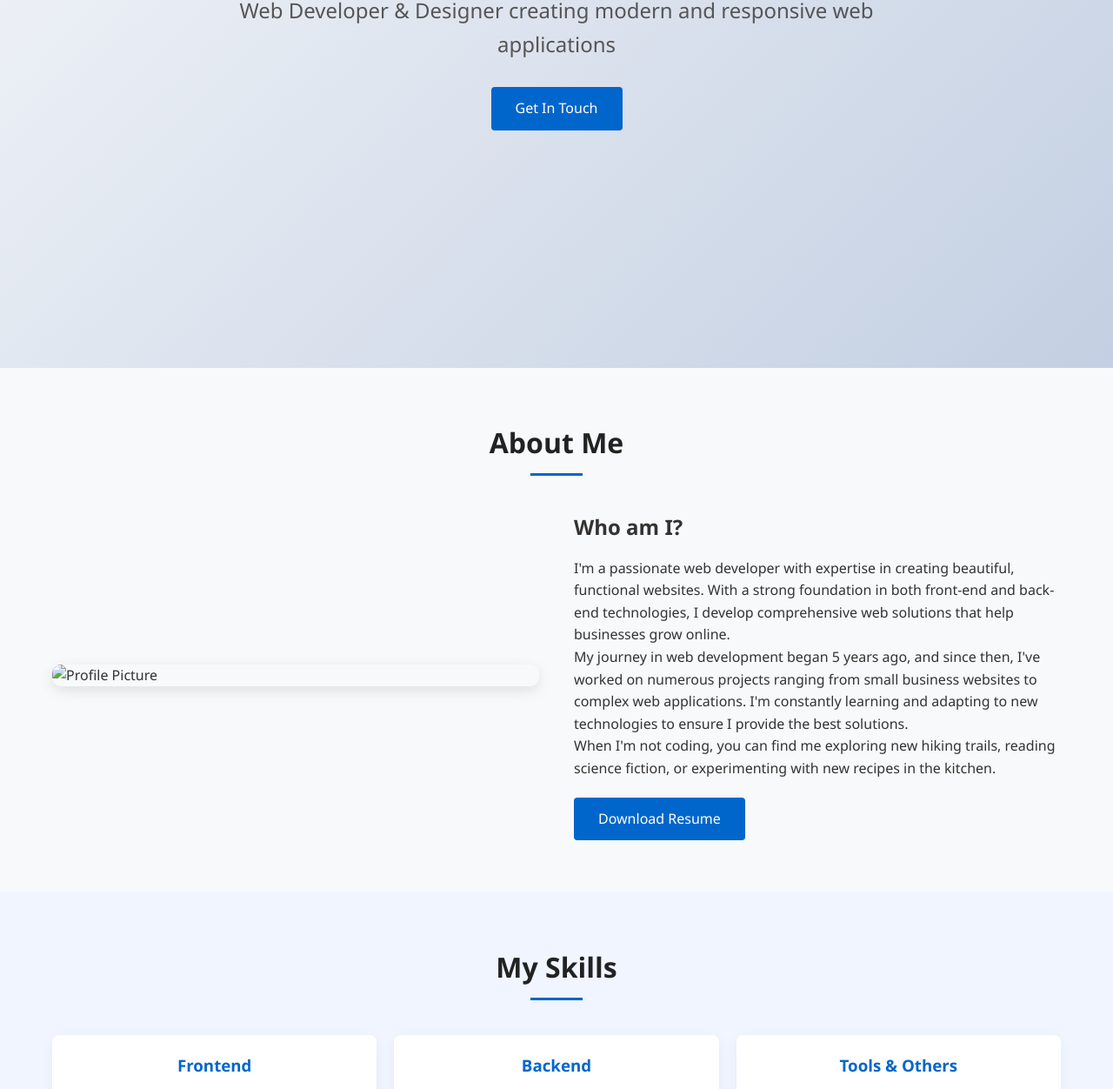
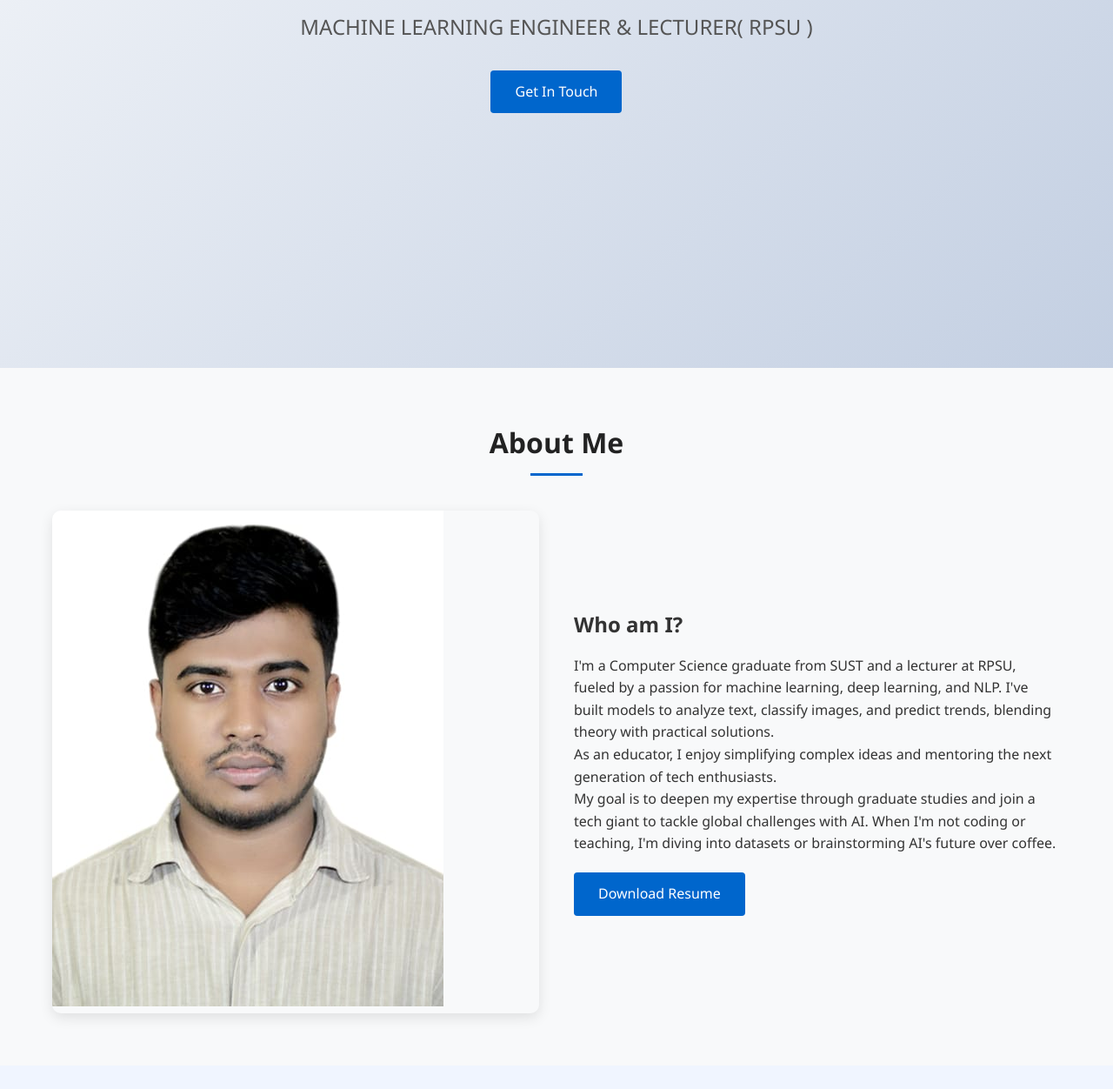
Before and after one commit to ShafaetUllah032/portfolio_temp, a plain HTML site: page index.html in a window 1280 px wide. Shown: the part 377-1629 px from the top of the page at 87% size. Drawn offline with Linux system fonts and the light colour scheme.

Commit message:
first commit

```diff
--- a/index.html
+++ b/index.html
@@ -475,7 +475,7 @@
     <!-- Header -->
     <header>
         <div class="container nav-container">
-            <a href="#" class="logo">My Portfolio</a>
+            <a href="#" class="logo">SAFAET</a>
             <nav>
                 <ul class="nav-menu">
                     <li class="nav-item"><a href="#hero" class="nav-link">Home</a></li>
@@ -497,8 +497,8 @@
     <section id="hero" class="hero">
         <div class="container">
             <div class="hero-content">
-                <h1 class="hero-title">Hi, I'm <span style="color: #0066cc;">Your Name</span></h1>
-                <p class="hero-subtitle">Web Developer & Designer creating modern and responsive web applications</p>
+                <h1 class="hero-title">Hi, I'm <span style="color: #0066cc;">MD. SAFAET ULLAH</span></h1>
+                <p class="hero-subtitle">MACHINE LEARNING ENGINEER & LECTURER( RPSU )</p>
                 <a href="#contact" class="btn">Get In Touch</a>
             </div>
         </div>
@@ -510,14 +510,14 @@
             <h2 class="section-title">About Me</h2>
             <div class="about-content">
                 <div class="about-img">
-                    <img src="/api/placeholder/400/400" alt="Profile Picture">
+                    <img src="0_photo.jpg" alt="Profile Picture">
                 </div>
                 <div class="about-text">
                     <h3>Who am I?</h3>
-                    <p>I'm a passionate web developer with expertise in creating beautiful, functional websites. With a strong foundation in both front-end and back-end technologies, I develop comprehensive web solutions that help businesses grow online.</p>
-                    <p>My journey in web development began 5 years ago, and since then, I've worked on numerous projects ranging from small business websites to complex web applications. I'm constantly learning and adapting to new technologies to ensure I provide the best solutions.</p>
-                    <p>When I'm not coding, you can find me exploring new hiking trails, reading science fiction, or experimenting with new recipes in the kitchen.</p>
-                    <a href="#" class="btn" style="margin-top: 20px;">Download Resume</a>
+                    <p>I'm a Computer Science graduate from SUST and a lecturer at RPSU, fueled by a passion for machine learning, deep learning, and NLP. I've built models to analyze text, classify images, and predict trends, blending theory with practical solutions.</p>
+                    <p>As an educator, I enjoy simplifying complex ideas and mentoring the next generation of tech enthusiasts.</p>
+                    <p>My goal is to deepen my expertise through graduate studies and join a tech giant to tackle global challenges with AI. When I'm not coding or teaching, I'm diving into datasets or brainstorming AI's future over coffee.</p>
+                    <a href="https://tinyurl.com/55r4swks" class="btn" style="margin-top: 20px;">Download Resume</a>
                 </div>
             </div>
         </div>
```
Also changed, not shown: 0_photo.jpg (added), FP.jpg (added).
